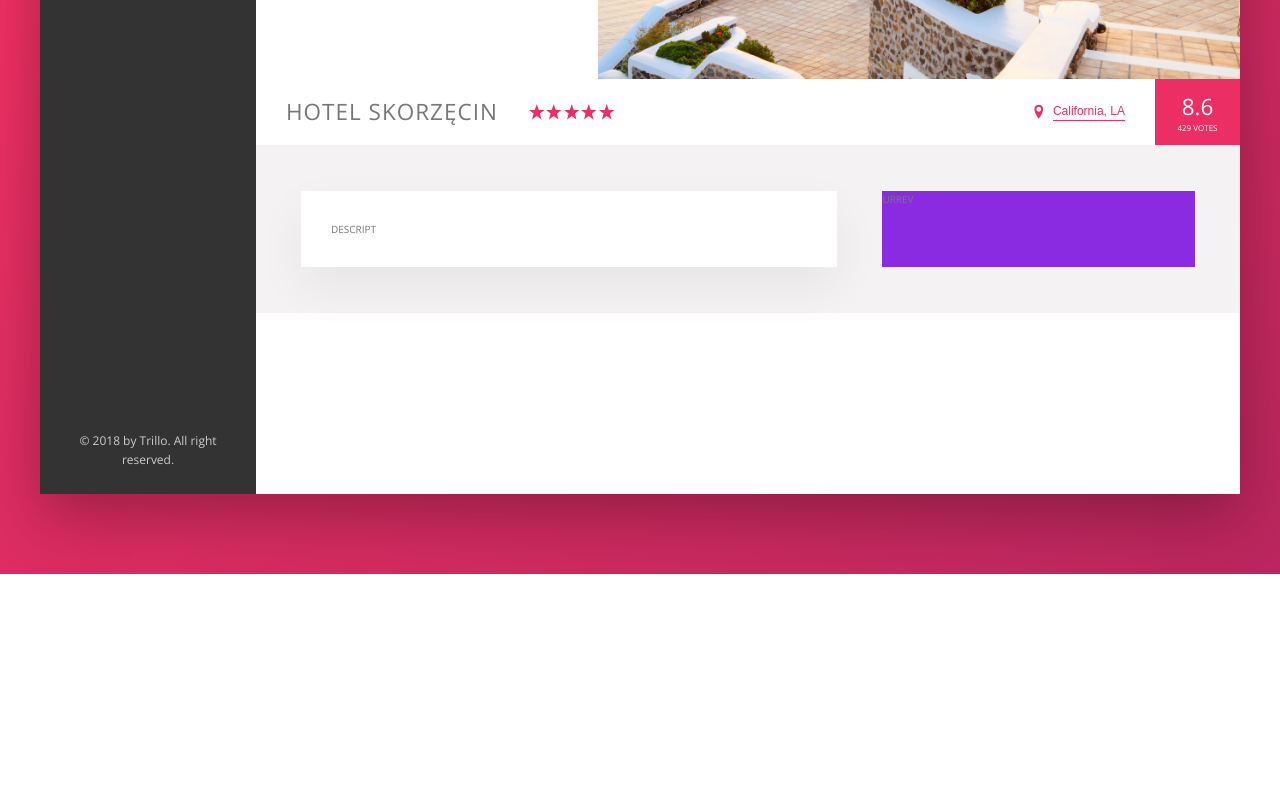
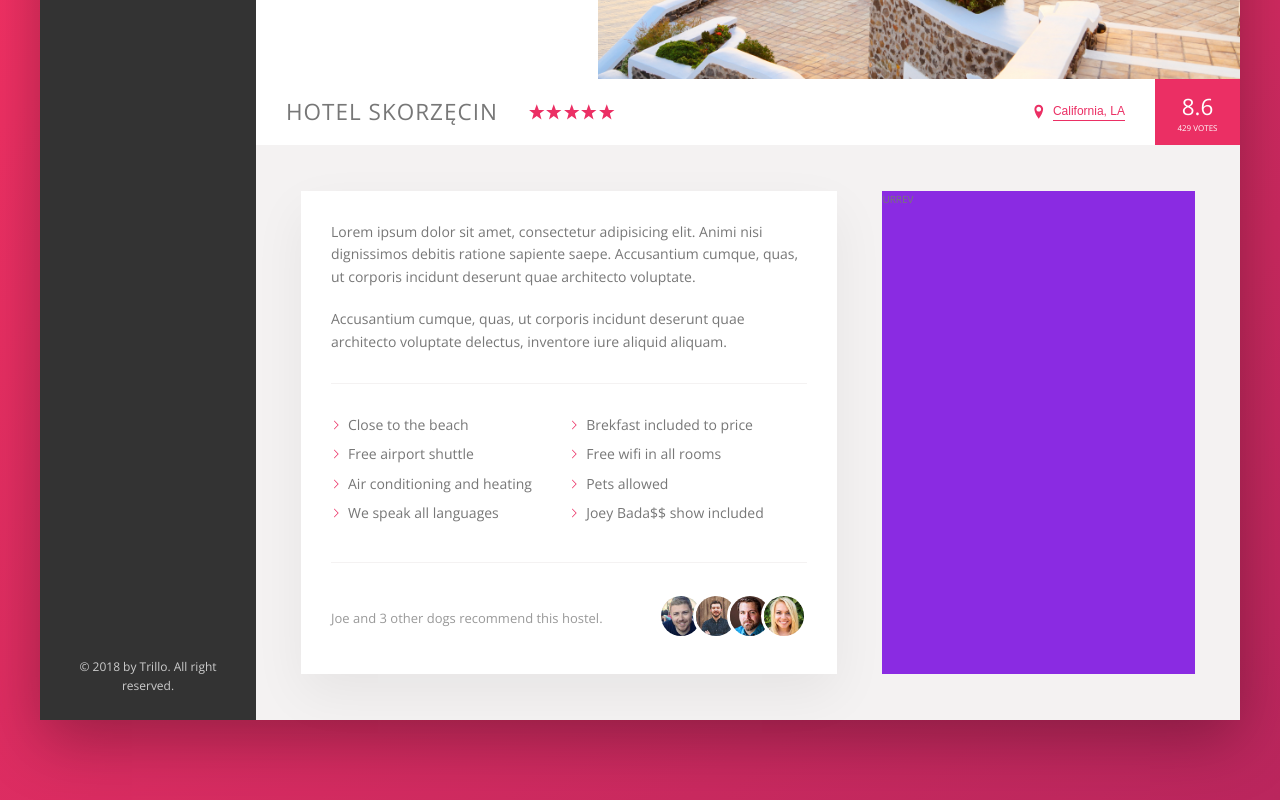
Before and after one commit to KordianPilarski/Trillo, a website: page index.html in a window 1280 px wide. Shown: the part 456-1256 px from the top of the page. Before the commit the page ends 1030 px from the top, so only its background shows below. Drawn offline with nearby package versions, Linux system fonts and the light colour scheme.

Commit message:
end description section

```diff
--- a/index.html
+++ b/index.html
@@ -134,7 +134,33 @@
 
                         <div class="detail">
                             <div class="description">
-                                DESCRIPT
+                                <p class="paragraph">
+                                    Lorem ipsum dolor sit amet, consectetur adipisicing elit. Animi nisi dignissimos debitis ratione sapiente saepe. Accusantium cumque, quas, ut corporis incidunt deserunt quae architecto voluptate.
+                                </p>
+                                <p class="paragraph">
+                                    Accusantium cumque, quas, ut corporis incidunt deserunt quae architecto voluptate delectus, inventore iure aliquid aliquam.
+                                </p>
+                                <ul class="list">
+                                    <li class="list__item">Close to the beach</li>
+                                    <li class="list__item">Brekfast included to price</li>
+                                    <li class="list__item">Free airport shuttle</li>
+                                    <li class="list__item">Free wifi in all rooms</li>
+                                    <li class="list__item">Air conditioning and heating</li>
+                                    <li class="list__item">Pets allowed</li>
+                                    <li class="list__item">We speak all languages</li>
+                                    <li class="list__item">Joey Bada$$ show included</li>
+                                </ul>
+                                <div class="recommend">
+                                    <p class="recommend__count">
+                                        Joe and 3 other dogs recommend this hostel.
+                                    </p>
+                                    <div class="recommend__friends">
+                                        <img src="img/user-3.jpg" alt="Friend 1" class="recommend__photo">
+                                        <img src="img/user-4.jpg" alt="Friend 2" class="recommend__photo">
+                                        <img src="img/user-5.jpg" alt="Friend 3" class="recommend__photo">
+                                        <img src="img/user-6.jpg" alt="Friend 4" class="recommend__photo">
+                                    </div>
+                                </div>
                             </div>
                             <div class="user-reviews">
                                 URREV
--- a/sass/_components.scss
+++ b/sass/_components.scss
@@ -289,7 +289,7 @@
     }
 
     50% {
-        transform: scale(1.05);
+        transform: scale(1.03);
         box-shadow: 0 1rem 4rem rgba(0,0,0,.25);
     }
 
@@ -298,3 +298,72 @@
         box-shadow: none;
     }
 }
+
+///////////////////////////////////////////
+//////PARAGRAPH
+.paragraph:not(:last-of-type) {
+    margin-bottom: 2rem;
+}
+
+///////////////////////////////////////////
+//////LIST
+.list {
+    list-style: none;
+    padding: 3rem 0;
+    margin: 3rem 0;
+    border-top: var(--line);
+    border-bottom: var(--line);
+
+    display: flex;
+    flex-wrap: wrap;
+
+    &__item {
+        flex: 0 0 50%;
+        margin-bottom: .7rem;
+    }
+
+    &__item::before {
+        content: "";
+        display: inline-block;
+        height: 1rem;
+        width: 1rem;
+        margin-right: .7rem;
+
+        //older browsers - backimg
+        // background-image: url(../img/chevron-thin-right.svg);
+        // background-size: cover;
+
+        //never borwser - masks
+        background-color: var(--color-primary);
+        -webkit-mask-image: url(../img/chevron-thin-right.svg);
+        -webkit-mask-size: cover;
+        mask-image: url(../img/chevron-thin-right.svg);
+        -webkit-mask-size: cover;
+    }
+}
+
+///////////////////////////////////////////
+//////RECOMMEND
+.recommend {
+    font-size: 1.3rem;
+    color: var(--color-grey-dark-3);
+
+    display: flex;
+    align-items: center;
+
+    &__count {
+        margin-right: auto;
+    }
+
+    &__photo {
+        box-sizing: content-box;
+        height: 4rem;
+        width: 4rem;
+        border-radius: 50%;
+        border: .3rem solid #fff;
+
+        &:not(:last-child){
+            margin-right: -1.5rem;
+        }
+    }
+}
--- a/sass/_layout.scss
+++ b/sass/_layout.scss
@@ -33,7 +33,6 @@
 .hotel-view {
     background-color: #fff;
 
-    height: 80rem;
     flex: 1;
 }
 
@@ -45,6 +44,7 @@
 }
 
 .description {
+    font-size: 1.4rem;
     background-color: #fff;
     box-shadow: var(--shadow-light);
     padding: 3rem;
```
Also changed, not shown: css/style.css.
